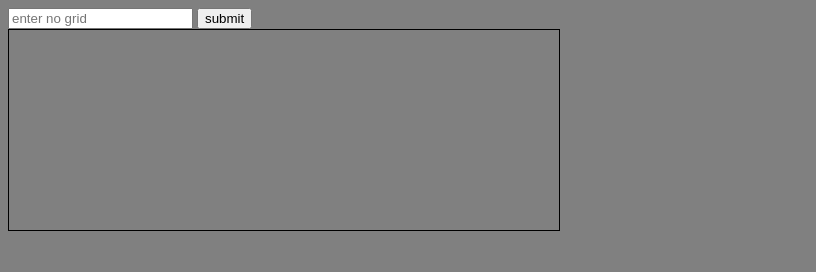
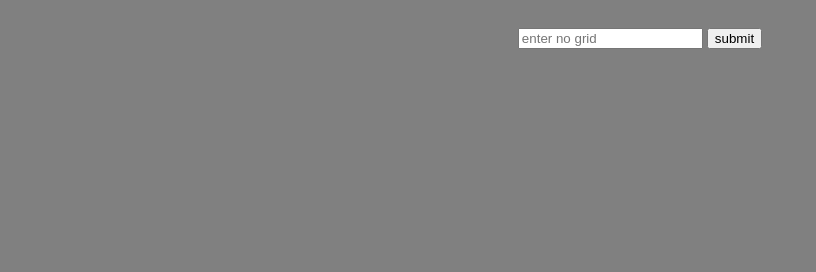
Before and after one commit to m3izu/etch-a-sketch, a plain HTML site: page index.html in a window 1280 px wide. Shown: the whole page, without its empty margins (0-816 px from the left). Drawn offline with Linux system fonts and the light colour scheme.

Commit message:
added feature: canvas resets everytime i enter prompt

```diff
--- a/script.js
+++ b/script.js
@@ -29,6 +29,7 @@ function createdivforGrid(n) {
 }
 
 form.addEventListener('submit', function(event) {
+    document.getElementById('outside').textContent = ' ';
     event.preventDefault();
     const valueGrid = parseInt(document.getElementById('number').value, 10);
     if (!isNaN(valueGrid) && valueGrid > 0) {
--- a/styles.css
+++ b/styles.css
@@ -1,13 +1,18 @@
 body {
     background-color: gray;
+    justify-content: center;
+    align-items: center;
+    display: flex;
+    flex-direction: column;
+    gap: 20px;
+    padding: 20px;
 }
 
 #outside {
     display: flex;
     flex-wrap: wrap;
     aspect-ratio: 1 / 1;
-    max-width: 550px;
+    max-width: 600px;
     max-height: 200px;
     width: 100%;
-    border: 1px solid black;
 }
```
